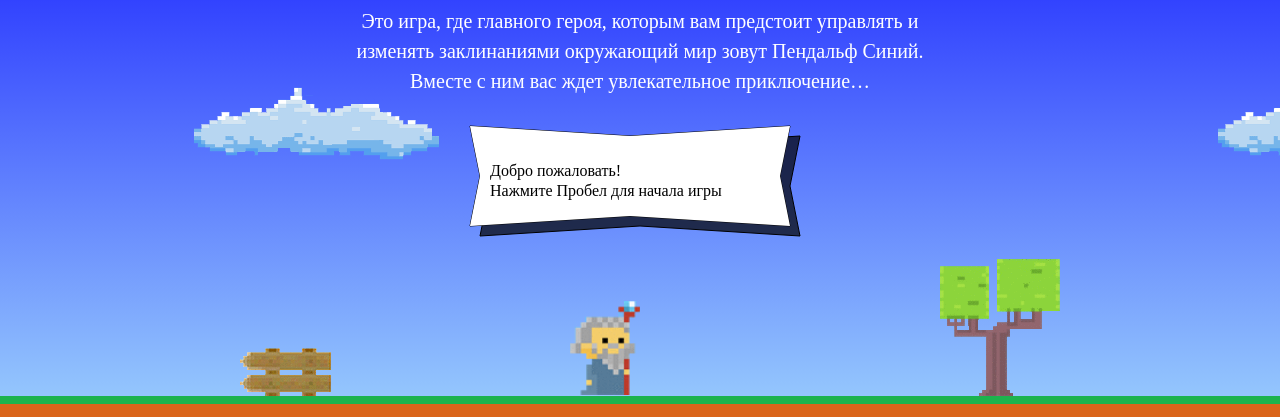
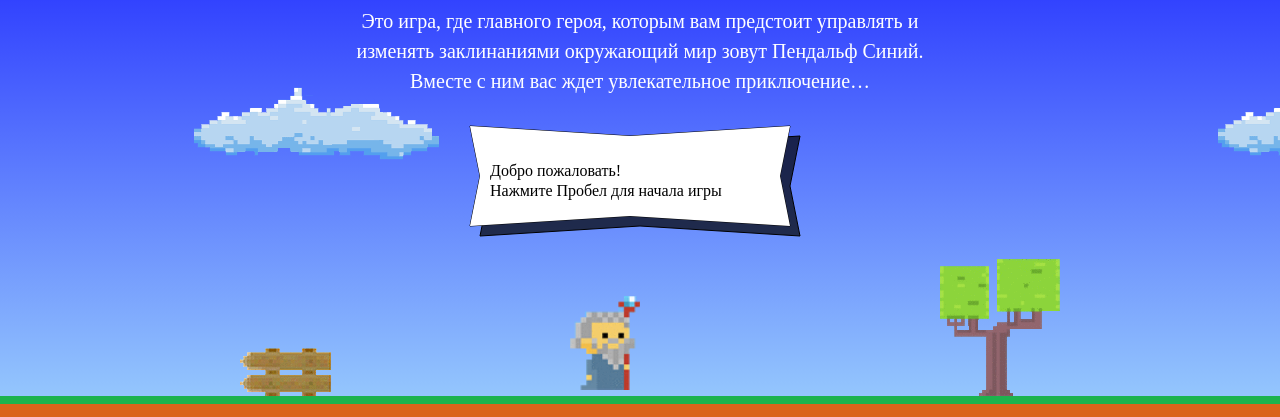
Before and after one commit to JoeTheFin/596635-code-and-magick, a website: page index.html in a window 1280 px wide. Shown: the part 203-620 px from the top of the page. Drawn offline with Linux system fonts and the light colour scheme; a web font is replaced by a local one.

Commit message:
переписал код из task.js в тег script в файле index.html

```diff
--- a/index.html
+++ b/index.html
@@ -181,7 +181,24 @@
   </div>
 </template>
 
-<script src="js/task.js"></script>
+<script>
+var fireballSize = 22;
+var getFireballSpeed = function  (left) {
+  return left ? 5 : 2;
+};
+var wizardSpeed = 3;
+var wizardWidth = 70;
+var getWizardHeight = function () {
+  var wizardHeight = 1.337 * wizardWidth;
+  return wizardHeight;
+};
+var getWizardX = function (width) {
+  return width / 2.5;
+};
+var getWizardY = function (height) {
+  return height - 100;
+};
+</script>
 <script src="js/game.js"></script>
 
 </body>
--- a/js/task.js
+++ /dev/null
@@ -1,16 +0,0 @@
-var fireballSize = 22;
-var getFireballSpeed = function  (left) {
-  return left ? 5 : 2;
-};
-var wizardSpeed = 3;
-var wizardWidth = 70;
-var getWizardHeight = function () {
-  var wizardHeight = 1.337 * wizardWidth;
-  return wizardHeight;
-};
-var getWizardX = function (width) {
-  return width / 2.5;
-};
-var getWizardY = function (height) {
-  return height - 95;
-};
```
